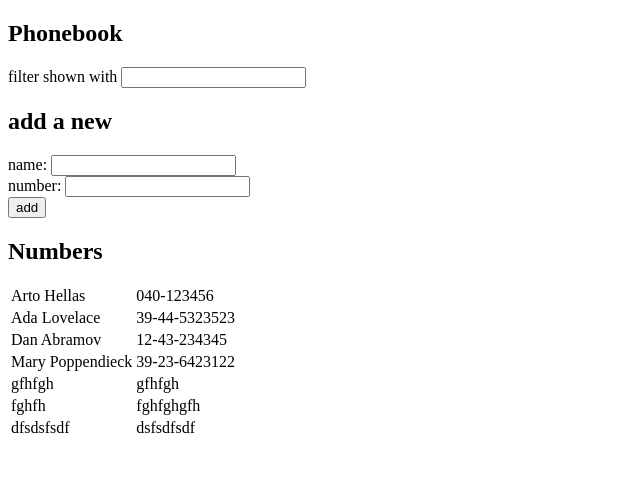
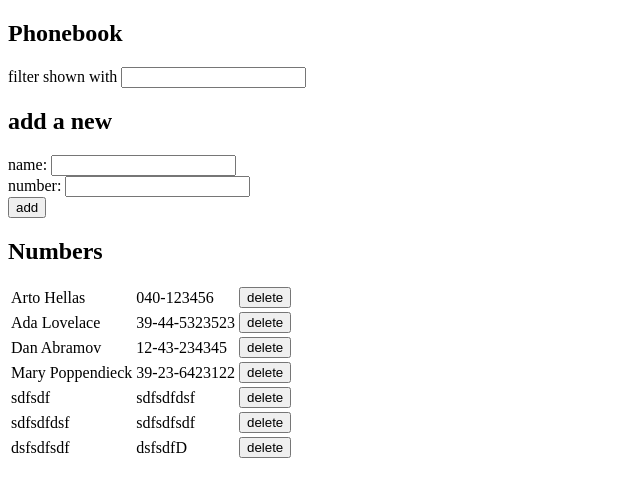
Before and after one commit to Jonah-Hansen/full-stack-open, a React (Create React App) app in the folder part2/phonebook/: page / in a window 1280 px wide. Shown: the top 496 px of the page, without its empty margins (0-640 px from the left). Built offline with nearby package versions, Linux system fonts and the light colour scheme; data requests are answered from the project's data file.

Commit message:
exercise 2.17

```diff
--- a/part2/phonebook/db.json
+++ b/part2/phonebook/db.json
@@ -21,18 +21,18 @@
       "id": 4
     },
     {
-      "name": "gfhfgh",
-      "number": "gfhfgh",
+      "name": "sdfsdf",
+      "number": "sdfsdfdsf",
       "id": 5
     },
     {
-      "name": "fghfh",
-      "number": "fghfghgfh",
+      "name": "sdfsdfdsf",
+      "number": "sdfsdfsdf",
       "id": 6
     },
     {
-      "name": "dfsdsfsdf",
-      "number": "dsfsdfsdf",
+      "name": "dsfsdfsdf",
+      "number": "dsfsdfD",
       "id": 7
     }
   ]
--- a/part2/phonebook/src/App.js
+++ b/part2/phonebook/src/App.js
@@ -44,8 +44,16 @@ const App = () => {
           setPersons(persons.concat(returnedPerson))
           setNewName('')
           setNewNumber('')
-      })
+        })
+    }
+  }
 
+  //event handler for deleting an entry
+  const deleteHandler = (id) => {
+    const person = persons.filter(person => person.id === id)
+    if (window.confirm(`delete ${person[0].name}?`)) {
+      personService.remove(id)
+      setPersons(persons.filter(person => person.id !== id))
     }
   }
 
@@ -73,7 +81,7 @@ const App = () => {
       <h2>add a new</h2>
       <NewContactsForm handlers={handlers} states={states}/>
       <h2>Numbers</h2>
-      <ContactsTable persons={persons} filter={filter}/>
+      <ContactsTable persons={persons} filter={filter} deleteHandler={deleteHandler} />
     </div>
   )
 }
--- a/part2/phonebook/src/components/ContactsLine.js
+++ b/part2/phonebook/src/components/ContactsLine.js
@@ -1,7 +1,8 @@
-const ContactsLine = ({person}) => {
+const ContactsLine = ({person, deleteHandler}) => {
   return (
     <tr>
       <td>{person.name}</td><td>{person.number}</td>
+      <td><button type='button' onClick={() => deleteHandler(person.id)}>delete</button></td>
     </tr>
   )
 }
--- a/part2/phonebook/src/components/ContactsTable.js
+++ b/part2/phonebook/src/components/ContactsTable.js
@@ -1,8 +1,8 @@
 import ContactsLine from './ContactsLine'
 
-const ContactsTable = ({persons, filter}) => {
+const ContactsTable = ({persons, filter, deleteHandler}) => {
   // initialize personsToShow
-  let personsToShow =[]
+  let personsToShow = []
   // if filter is blank, show all.
   if (filter === '') {
     personsToShow = persons
@@ -17,7 +17,7 @@ const ContactsTable = ({persons, filter}) => {
     <table>
       <tbody>
         {personsToShow.map((person) =>
-          <ContactsLine key={person.id} person={person}/>
+          <ContactsLine key={person.id} person={person} deleteHandler={deleteHandler}/>
         )}
       </tbody>
     </table>
--- a/part2/phonebook/src/services/persons.js
+++ b/part2/phonebook/src/services/persons.js
@@ -13,6 +13,10 @@ const create = (newObject) => {
   return request.then(response => response.data)
 }
 
-const personService = { getAll, create }
+//removed the specified object from the server
+const remove = (id) => {
+  axios.delete(`${baseUrl}/${id}`)
+}
+const personService = { getAll, create, remove }
 
 export default personService
```
